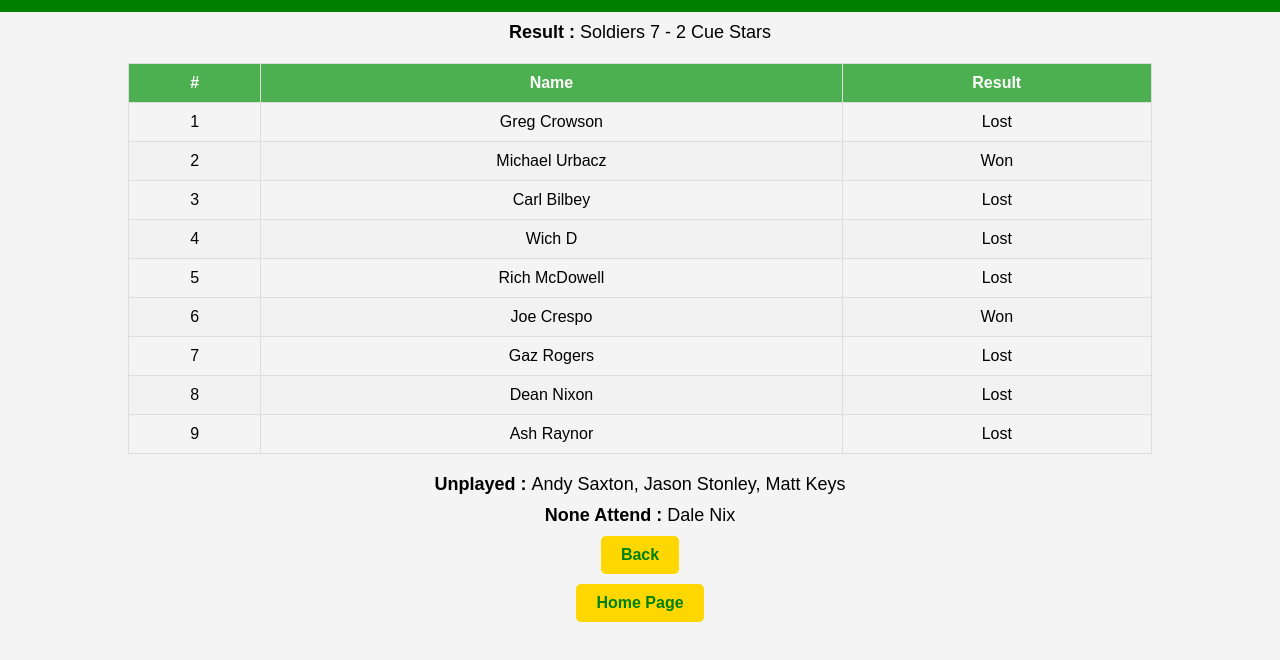
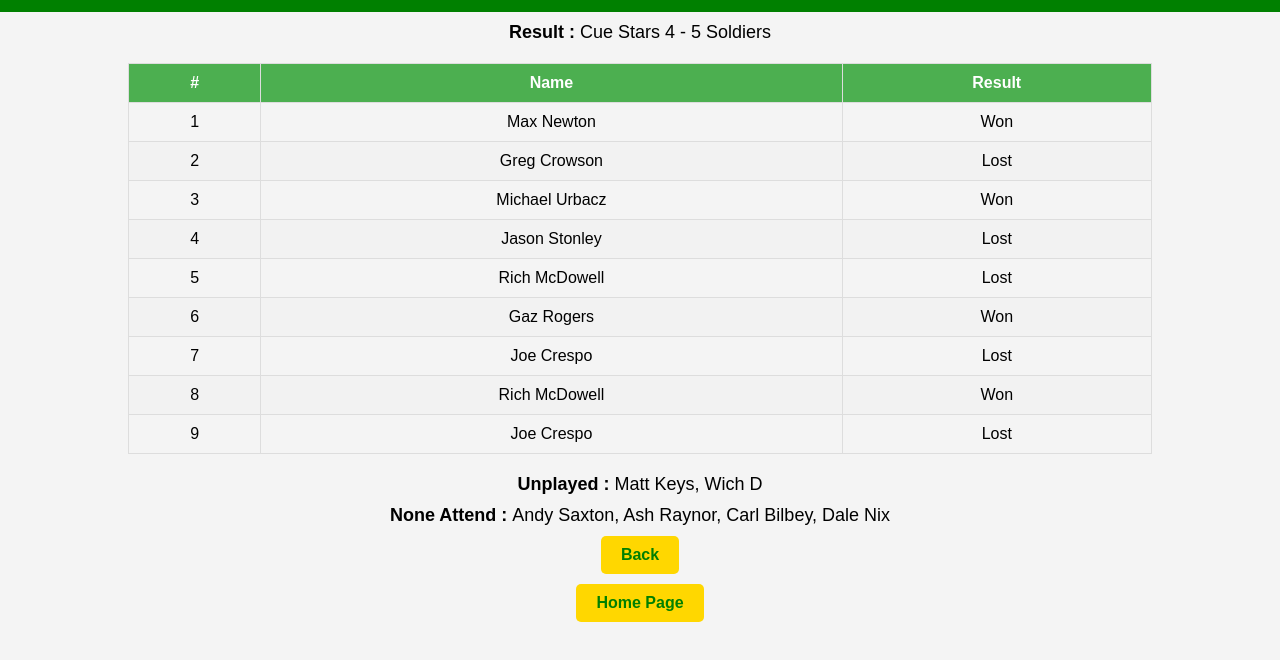
Before and after one commit to cue-stars-pool/league-result-12, a plain HTML site: page index.html in a window 1280 px wide. Shown: the part 46-706 px from the top of the page. Drawn offline with Linux system fonts and the light colour scheme.

Commit message:
Update index.html

```diff
--- a/index.html
+++ b/index.html
@@ -77,7 +77,7 @@
 </header>
 
 <section>
-    <div class="sub-header"><strong>Result : </strong>Soldiers 7 - 2 Cue Stars</div>
+    <div class="sub-header"><strong>Result : </strong>Cue Stars 4 - 5 Soldiers</div>
 </section>
 
     <!-- Table for Player Results -->
@@ -92,22 +92,22 @@
     <tbody>
         <tr>
             <td>1</td>
+            <td>Max Newton</td>
+            <td>Won</td>
+        </tr>
+        <tr>
+            <td>2</td>
             <td>Greg Crowson</td>
             <td>Lost</td>
         </tr>
         <tr>
-            <td>2</td>
+            <td>3</td>
             <td>Michael Urbacz</td>
             <td>Won</td>
         </tr>
         <tr>
-            <td>3</td>
-            <td>Carl Bilbey</td>
-            <td>Lost</td>
-        </tr>
-        <tr>
             <td>4</td>
-            <td>Wich D</td>
+            <td>Jason Stonley</td>
             <td>Lost</td>
         </tr>
         <tr>
@@ -117,30 +117,30 @@
         </tr>
         <tr>
             <td>6</td>
-            <td>Joe Crespo</td>
+            <td>Gaz Rogers</td>
             <td>Won</td>
         </tr>
         <tr>
             <td>7</td>
-            <td>Gaz Rogers</td>
+            <td>Joe Crespo</td>
             <td>Lost</td>
         </tr>
         <tr>
             <td>8</td>
-            <td>Dean Nixon</td>
-            <td>Lost</td>
+            <td>Rich McDowell</td>
+            <td>Won</td>
         </tr>
         <tr>
             <td>9</td>
-            <td>Ash Raynor</td>
+            <td>Joe Crespo</td>
             <td>Lost</td>
         </tr>
     </tbody>
 </table>
 
 <section>
-    <div class="sub-header"><strong>Unplayed : </strong>Andy Saxton, Jason Stonley, Matt Keys</strong></div>
-    <div class="sub-header"><strong>None Attend : </strong>Dale Nix</div>
+    <div class="sub-header"><strong>Unplayed : </strong>Matt Keys, Wich D</strong></div>
+    <div class="sub-header"><strong>None Attend : </strong>Andy Saxton, Ash Raynor, Carl Bilbey, Dale Nix</div>
 </section>
 
 
```
